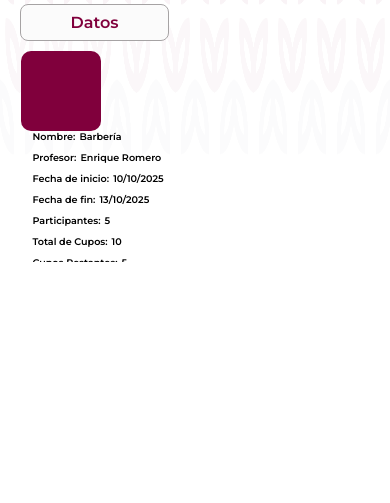
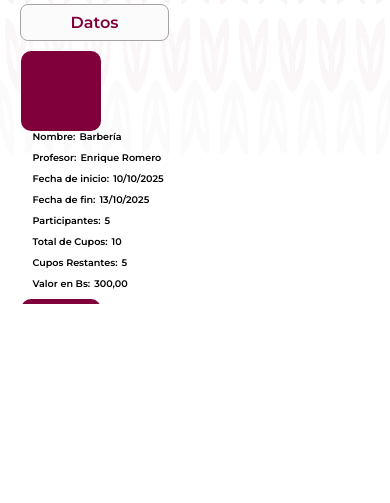
Before and after one commit to Emcahell/imaf-project, a PHP site: page /pages/user/cursos.html in a window 390 px wide. Shown: the part 186-689 px from the top of the page. Run offline with PHP 8.4, Linux system fonts and the light colour scheme.

Commit message:
intento2

```diff
--- a/styles/cursos.css
+++ b/styles/cursos.css
@@ -310,7 +310,7 @@ nav {
   .cards-area {
     padding: 0 1px;
     gap: 10px;
-    max-height: 25vh !important;
+    max-height: 30vh !important;
   }
   .card-style {
     padding: 10px 4px;
```
